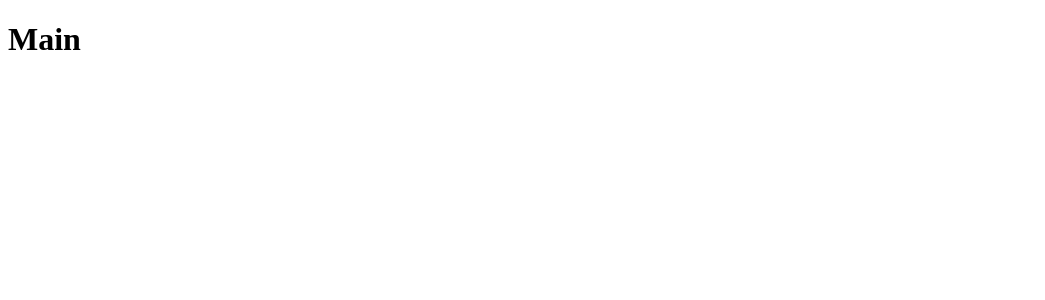
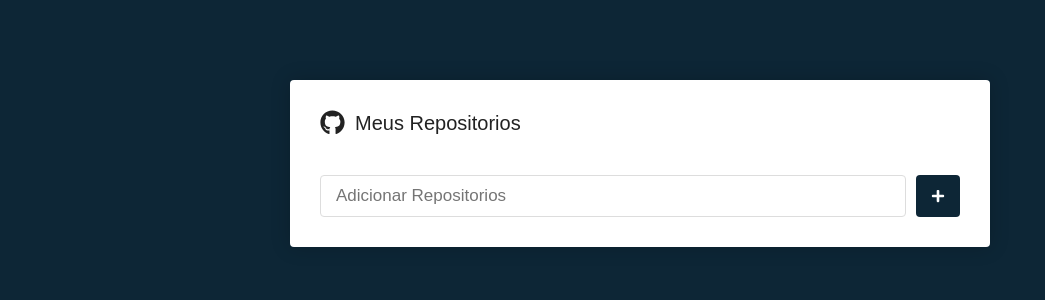
Before and after one commit to marcos-roberto-dev/react-repo, a React (Create React App) app: page / in a window 1280 px wide. Shown: the top 300 px of the page, without its empty margins (0-1045 px from the left). Built offline with nearby package versions, Linux system fonts and the light colour scheme; the HTML template or start-up script is replaced by a standard one.

Commit message:
Feat: Styled Component for Main Form

```diff
--- a/package.json
+++ b/package.json
@@ -5,6 +5,7 @@
   "dependencies": {
     "react": "^16.10.2",
     "react-dom": "^16.10.2",
+    "react-icons": "^3.7.0",
     "react-router-dom": "^5.1.2",
     "react-scripts": "3.2.0",
     "styled-components": "^4.4.0"
--- a/src/App.js
+++ b/src/App.js
@@ -1,9 +1,13 @@
 import React from "react";
 import Routes from "./routes"
+import StyleGlobal from "./styles/global"
 
 function App() {
   return (
-    <Routes />
+    <>
+      <StyleGlobal />
+      <Routes />
+    </>
   );
 }
 
--- a/src/pages/Main/index.js
+++ b/src/pages/Main/index.js
@@ -1,9 +1,21 @@
 import React from "react"
+
+import * as S from "./styles"
 
 export default function Main() {
   return (
-    <div>
-      <h1>Main</h1>
-    </div>
+    <S.Container>
+      <S.Title>
+        <S.IconGitHub size={25} />
+        Meus Repositorios
+      </S.Title>
+
+      <S.Form onSubmit={() => { }}>
+        <S.Input type="text" placeholder="Adicionar Repositorios" />
+        <S.SubmitButton>
+          <S.IconAdd size={14} color="#FFF" />
+        </S.SubmitButton>
+      </S.Form>
+    </S.Container>
   )
 }
--- /dev/null
+++ b/src/pages/Main/styles.js
@@ -0,0 +1,51 @@
+import styled from "styled-components"
+import { FaGithub, FaPlus } from "react-icons/fa"
+
+export const IconGitHub = styled(FaGithub)`
+  margin-right: 10px;
+`
+
+export const IconAdd = styled(FaPlus)`
+
+`
+
+export const Container = styled.div`
+  max-width: 700px;
+  background: #FFF;
+  border-radius: 4px;
+  padding: 30px;
+  margin: 80px auto;
+  box-shadow: 0 0 20px rgba(0, 0, 0, .2);
+`
+
+export const Title = styled.h1`
+  font-size: 20px;
+  display: flex;
+  flex-direction: row;
+  align-items: center;
+`
+
+export const Form = styled.form`
+  margin-top: 40px;
+  display: flex;
+  flex-direction: row;
+`
+
+export const Input = styled.input`
+  flex: 1;
+  border: 1px solid #DDD;
+  padding: 10px 15px;
+  border-radius: 4px;
+  font-size: 17px;
+`
+
+export const SubmitButton = styled.button`
+  background: #0d2636;
+  border: none;
+  border-radius: 4px;
+  margin-left: 10px;
+  padding: 0 15px;
+  display: flex;
+  justify-content: center;
+  align-items: center;
+`
--- /dev/null
+++ b/src/pages/Repository/styles.js
@@ -0,0 +1 @@
+import styled from "styled-components"
--- /dev/null
+++ b/src/styles/global.js
@@ -0,0 +1,78 @@
+import { createGlobalStyle } from "styled-components"
+
+export default createGlobalStyle`
+
+  * {
+    margin: 0;
+    padding: 0;
+    outline: 0;
+    box-sizing: border-box;
+  }
+
+  html, body, div, span, applet, object, iframe,
+  h1, h2, h3, h4, h5, h6, p, blockquote, pre,
+  a, abbr, acronym, address, big, cite, code,
+  del, dfn, em, img, ins, kbd, q, s, samp,
+  small, strike, strong, sub, sup, tt, var,
+  b, u, i, center,
+  dl, dt, dd, ol, ul, li,
+  fieldset, form, label, legend,
+  table, caption, tbody, tfoot, thead, tr, th, td,
+  article, aside, canvas, details, embed,
+  figure, figcaption, footer, header, hgroup,
+  menu, nav, output, ruby, section, summary,
+  time, mark, audio, video {
+    margin: 0;
+    padding: 0;
+    border: 0;
+    font-size: 100%;
+    font: inherit;
+    vertical-align: baseline;
+  }
+
+  /* HTML5 display-role reset for older browsers */
+  article, aside, details, figcaption, figure,
+  footer, header, hgroup, menu, nav, section {
+    display: block;
+  }
+
+  body {
+    line-height: 1;
+    background: #0d2636;
+    font-size: 14px;
+    -webkit-font-smoothing: antialiased !important;
+  }
+
+  ol, ul {
+    list-style: none;
+  }
+
+  blockquote, q {
+    quotes: none;
+  }
+
+  blockquote:before, blockquote:after,
+  q:before, q:after {
+    content: '';
+    content: none;
+  }
+
+  table {
+    border-collapse: collapse;
+    border-spacing: 0;
+  }
+
+  html, border-style, #root {
+    min-height: 100%;
+  }
+
+  body, input, button {
+    color: #222;
+    font-size: 14px;
+    font-family: Arial, Helvetica, sans-serif;
+  }
+
+  button {
+    cursor: pointer;
+  }
+`
```
Also changed, not shown: 1 other file (tests, documents, lock files or other folders).
